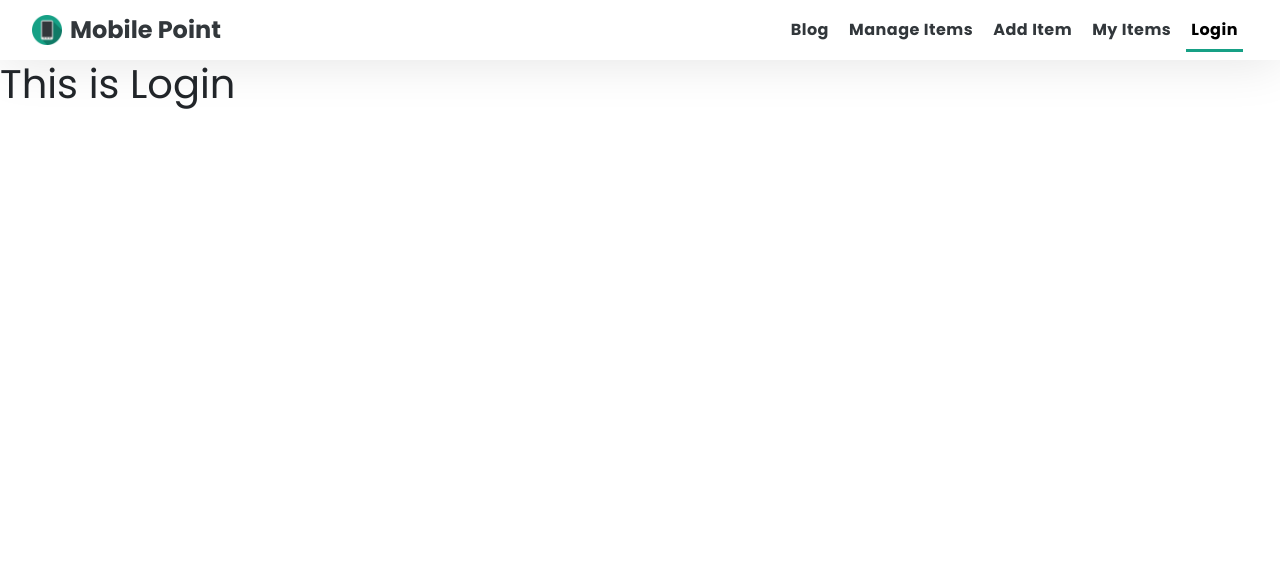
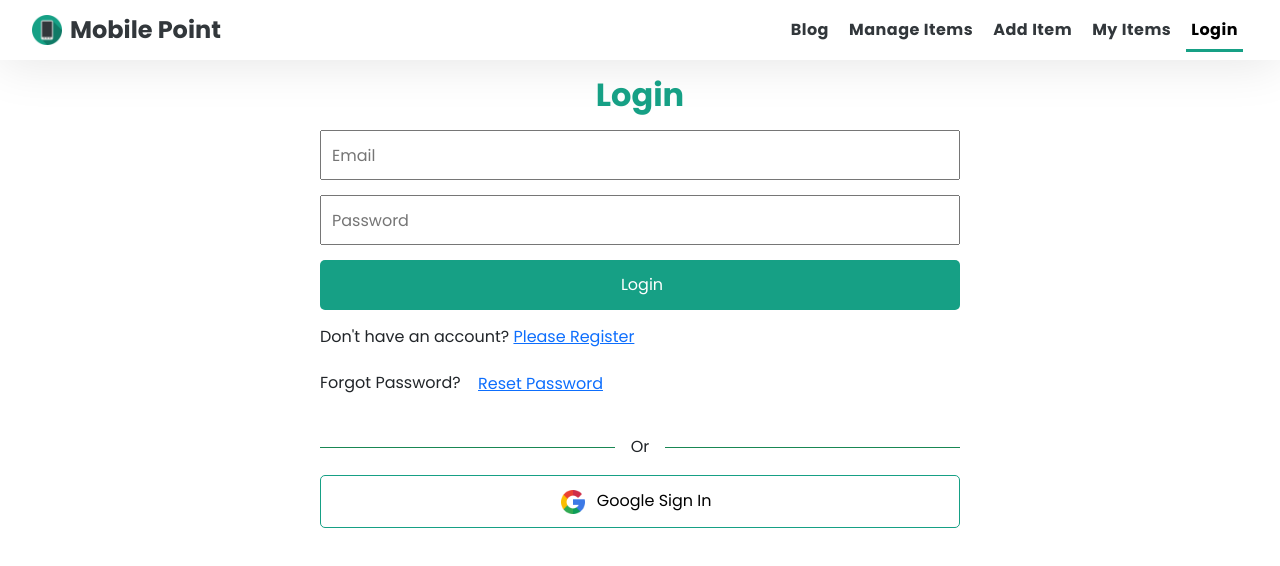
Before and after one commit to jobairshakib/11.Mobile-Point-Client, a React (Create React App) app: page /login in a window 1280 px wide. Shown: the top 566 px of the page. Built offline with nearby package versions, Linux system fonts and the light colour scheme; no server answers.

Commit message:
login & register added

```diff
--- a/src/Components/Login/Login.js
+++ b/src/Components/Login/Login.js
@@ -1,11 +1,80 @@
-import React from 'react';
+import { useSendPasswordResetEmail, useSignInWithEmailAndPassword } from 'react-firebase-hooks/auth';
+import { Link, useLocation, useNavigate } from 'react-router-dom';
+import auth from '../../firebase.init';
+import { ToastContainer, toast } from 'react-toastify';
+import 'react-toastify/dist/ReactToastify.css';
+import './Login.css'
+import { useState } from 'react';
+import Loading from '../Loading/Loading';
+import Social from '../Social/Social';
 
-const login = () => {
+const Login = () => {
+    const [email, setEmail] = useState('');
+    const [
+        signInWithEmailAndPassword,
+        user,
+        loading,
+        error,
+    ] = useSignInWithEmailAndPassword(auth);
+    const [sendPasswordResetEmail, sending] = useSendPasswordResetEmail(auth);
+    const navigate = useNavigate();
+    const location = useLocation();
+    let from = location.state?.from?.pathname || "/";
+
+    const navigateRegister = () => {
+        navigate('/register');
+    }
+    let errorElement;
+    if (error) {
+        errorElement =
+            <div>
+                <p className='text-danger'>Error: {error.message}</p>
+            </div>
+    }
+    if (loading || sending) {
+        return (
+            <Loading></Loading>
+        );
+    }
+    if (user) {
+        navigate(from, { replace: true });
+    }
+
+    const handleLogin = (event) => {
+        event.preventDefault();
+        const email = event.target.email.value;
+        const password = event.target.password.value;
+
+        signInWithEmailAndPassword(email, password);
+    }
+
+    const resetPassword = async () => {
+        if (!user) {
+            toast('Please Enter Your Email');
+        }
+        await sendPasswordResetEmail(email);
+        toast('Sent email');
+    }
     return (
-        <div>
-            <h1>This is Login</h1>
+        <div className='register-form'>
+            <h2 className='text-center'>Login</h2>
+
+            <form onSubmit={handleLogin}>
+                <input type="email"
+                    value={email}
+                    onChange={(e) => setEmail(e.target.value)}
+                    name="email" placeholder='Email' required />
+                <input type="password" name='password' placeholder='Password' required />
+                <input type="submit" className='input-btn' value="Login" />
+
+            </form>
+            {errorElement}
+            <p>Don't have an account? <Link to="/register" className='btn-link' onClick={navigateRegister}>Please Register</Link></p>
+            <p>Forgot Password? <button className='btn btn-link' onClick={resetPassword}>Reset Password</button></p>
+            <Social></Social>
+            <ToastContainer></ToastContainer>
         </div>
     );
 };
 
-export default login;
+export default Login;
--- a/src/Components/Register/Register.css
+++ b/src/Components/Register/Register.css
@@ -0,0 +1,28 @@
+.register-form {
+    width: 50%;
+    height: 100vh;
+    margin: 0 auto;
+}
+
+.register-form h2 {
+    text-align: center;
+    font-weight: 700;
+    color: #16a085;
+    margin: 1rem;
+}
+
+.register-form input {
+    display: block;
+    width: 100%;
+    height: 50px;
+    padding-left: 10px;
+    font-size: 1rem;
+    margin-bottom: 15px;
+}
+
+.register-form .input-btn {
+    border: none;
+    border-radius: 5px;
+    background-color: #16a085;
+    color: white;
+}
--- a/src/Components/Register/Register.js
+++ b/src/Components/Register/Register.js
@@ -1,9 +1,60 @@
 import React from 'react';
+import { Link, useNavigate } from 'react-router-dom';
+import { useCreateUserWithEmailAndPassword } from 'react-firebase-hooks/auth';
+import auth from '../../firebase.init';
+import './Register.css'
+import Loading from '../Loading/Loading';
+import Social from '../Social/Social';
+const Register = () => {
+    const [
+        createUserWithEmailAndPassword,
+        user,
+        loading,
+        error,
+    ] = useCreateUserWithEmailAndPassword(auth, { sendEmailVerification: true });
+    const navigate = useNavigate();
 
-const Register = () => {
+    const navigateLogin = () => {
+        navigate('/login');
+    }
+    let errorElement;
+    if (error) {
+        errorElement =
+            <div>
+                <p className='text-danger'>Error: {error.message}</p>
+            </div>
+    }
+    if (loading) {
+        return (
+            <Loading></Loading>
+        );
+    }
+    if (user) {
+        navigate('/home');
+    }
+
+    const handleRegister = (event) => {
+        event.preventDefault();
+        const email = event.target.email.value;
+        const password = event.target.password.value;
+
+        createUserWithEmailAndPassword(email, password);
+    }
+
     return (
-        <div>
-            <h2>THis is Register</h2>
+        <div className='register-form'>
+            <h2 className='text-center'>Register</h2>
+
+            <form onSubmit={handleRegister}>
+                <input type="text" name='name' placeholder='Your Name' />
+                <input type="email" name="email" placeholder='Email' required />
+                <input type="password" name='password' placeholder='Password' required />
+                <input type="submit" className='input-btn' value="Register" />
+
+            </form>
+            {errorElement}
+            <p>Already have an account? <Link to="/login" className='btn-link' onClick={navigateLogin}>Please Login</Link></p>
+            <Social></Social>
         </div>
     );
 };
--- a/src/Components/Shared/Header/Header.css
+++ b/src/Components/Shared/Header/Header.css
@@ -79,6 +79,35 @@ nav{
     width: 100%;
 }
 
+.signout-btn{
+    border: none;
+    background: #fff;
+    position: relative;
+    text-decoration: none;
+    color: #32373b;
+    font-size: 1rem;
+    font-weight: bold;
+    letter-spacing: 0.5px;
+    margin: 0 5px;
+    padding: 0 5px;
+}
+.signout-btn:after{
+    content: "";
+    position: absolute;
+    background-color: #16a085;
+    height: 3px;
+    width: 0;
+    left: 0;
+    bottom: -10px;
+    transition: 0.5s;
+}
+.signout-btn:hover{
+    color: #000;
+}
+.signout-btn:hover:after{
+    width: 100%;
+}
+
 
 /* Responsive
  */
--- a/src/Components/Shared/Header/Header.js
+++ b/src/Components/Shared/Header/Header.js
@@ -2,8 +2,16 @@ import './Header.css'
 import React from 'react';
 import { Link, NavLink } from 'react-router-dom';
 import logo from '../../../images/logo2.png'
+import auth from '../../../firebase.init';
+import { useAuthState } from 'react-firebase-hooks/auth';
+import { signOut } from 'firebase/auth';
 
 const Header = () => {
+    const [user] = useAuthState(auth);
+
+    const handleSignOut = () => {
+        signOut(auth);
+    }
     return (
         <header>
             <nav>
@@ -18,7 +26,13 @@ const Header = () => {
                     <NavLink className={({ isActive }) => (isActive ? "active-link" : "link")} to='/manageItems'>Manage Items</NavLink>
                     <NavLink className={({ isActive }) => (isActive ? "active-link" : "link")} to='/addItem'>Add Item</NavLink>
                     <NavLink className={({ isActive }) => (isActive ? "active-link" : "link")} to='/myItems'>My Items</NavLink>
-                    <NavLink className={({ isActive }) => (isActive ? "active-link" : "link")} to='/login'>Login</NavLink>
+
+                    {
+                        user ?
+                            <button className='signout-btn' onClick={handleSignOut}>SIGN OUT</button>
+                            :
+                            <NavLink className={({ isActive }) => (isActive ? "active-link" : "link")} to='/login'>Login</NavLink>
+                    }
                 </div>
             </nav>
         </header>
--- a/src/Components/Social/Social.css
+++ b/src/Components/Social/Social.css
@@ -0,0 +1,17 @@
+.social-btn {
+    width: 100%;
+    font-weight: 500;
+    border: 1px solid #16a085;
+    background: none;
+    padding: .8rem;
+    border-radius: 5px;
+}
+
+.social-btn:hover {
+    background: #16a085;
+    color: #ffff;
+}
+
+.social-btn img {
+    width: 24px;
+}
--- a/src/Components/Social/Social.js
+++ b/src/Components/Social/Social.js
@@ -1,9 +1,44 @@
 import React from 'react';
+import './Social.css';
+import google from '../../images/google.png';
+import { useSignInWithGoogle } from 'react-firebase-hooks/auth';
+import { useLocation, useNavigate } from 'react-router-dom';
+import { Spinner } from 'react-bootstrap';
+import auth from '../../firebase.init';
 
 const Social = () => {
+    const [signInWithGoogle, user, loading, error] = useSignInWithGoogle(auth);
+    const navigate = useNavigate();
+    const location = useLocation();
+    let from = location.state?.from?.pathname || "/";
+    let errorElement;
+
+    if (error) {
+        errorElement =
+            <div>
+                <p className='text-danger'>Error: {error.message}</p>
+            </div>
+    }
+    if (loading) {
+        return <Spinner animation="border" variant="danger" />;
+    }
+
+    if (user) {
+        navigate(from, { replace: true });
+    }
+
     return (
         <div>
-            <h1>This is Social</h1>
+            <div className='d-flex align-items-center'>
+                <div style={{ height: '1px' }} className="bg-success w-50"></div>
+                <p className='mt-3 mx-3'>Or</p>
+                <div style={{ height: '1px' }} className="bg-success w-50"></div>
+            </div>
+            {errorElement}
+            <div>
+                <button className='social-btn' onClick={() => signInWithGoogle()}>
+                    <img src={google} alt="" /><span className='px-2'> Google Sign In</span></button>
+            </div>
         </div>
     );
 };
```
